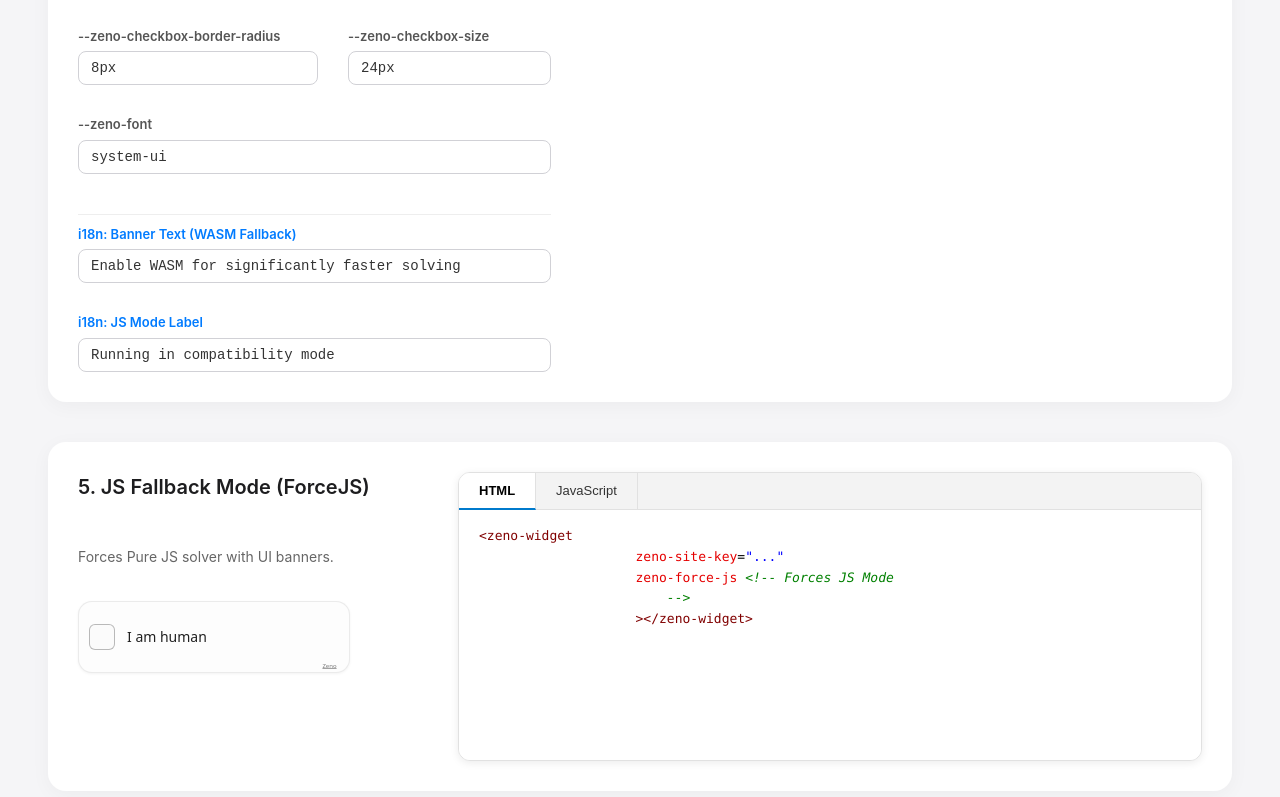
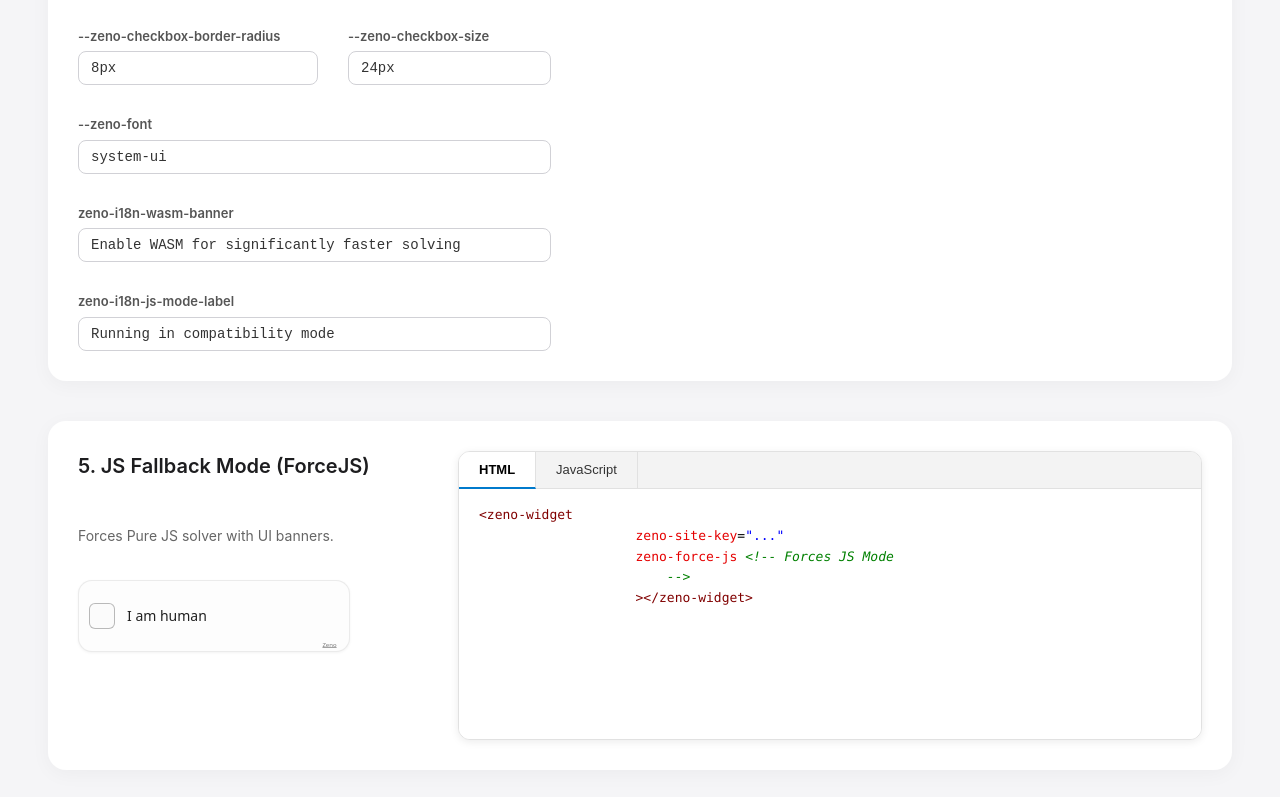
Before and after one commit to Zeno-Security/zeno, a website: page docs/demo/index.html in a window 1280 px wide. Shown: the part 2090-2887 px from the top of the page. Drawn offline with Linux system fonts and the light colour scheme.

Commit message:
style(demo): match i18n controls styling to standard playground inputs

```diff
--- a/docs/demo/index.html
+++ b/docs/demo/index.html
@@ -481,13 +481,13 @@
                     <input type="text" value="system-ui" oninput="updateStyle('--zeno-font', this.value)">
                 </div>
 
-                <div style="grid-column: span 2; border-top: 1px solid #eee; margin-top: 10px; padding-top: 10px;">
-                    <label style="color: #007bff;">i18n: Banner Text (WASM Fallback)</label>
+                <div style="grid-column: span 2">
+                    <label>zeno-i18n-wasm-banner</label>
                     <input type="text" value="Enable WASM for significantly faster solving"
                         oninput="updateAttribute('zeno-i18n-wasm-banner', this.value)">
                 </div>
                 <div style="grid-column: span 2">
-                    <label style="color: #007bff;">i18n: JS Mode Label</label>
+                    <label>zeno-i18n-js-mode-label</label>
                     <input type="text" value="Running in compatibility mode"
                         oninput="updateAttribute('zeno-i18n-js-mode-label', this.value)">
                 </div>
```
